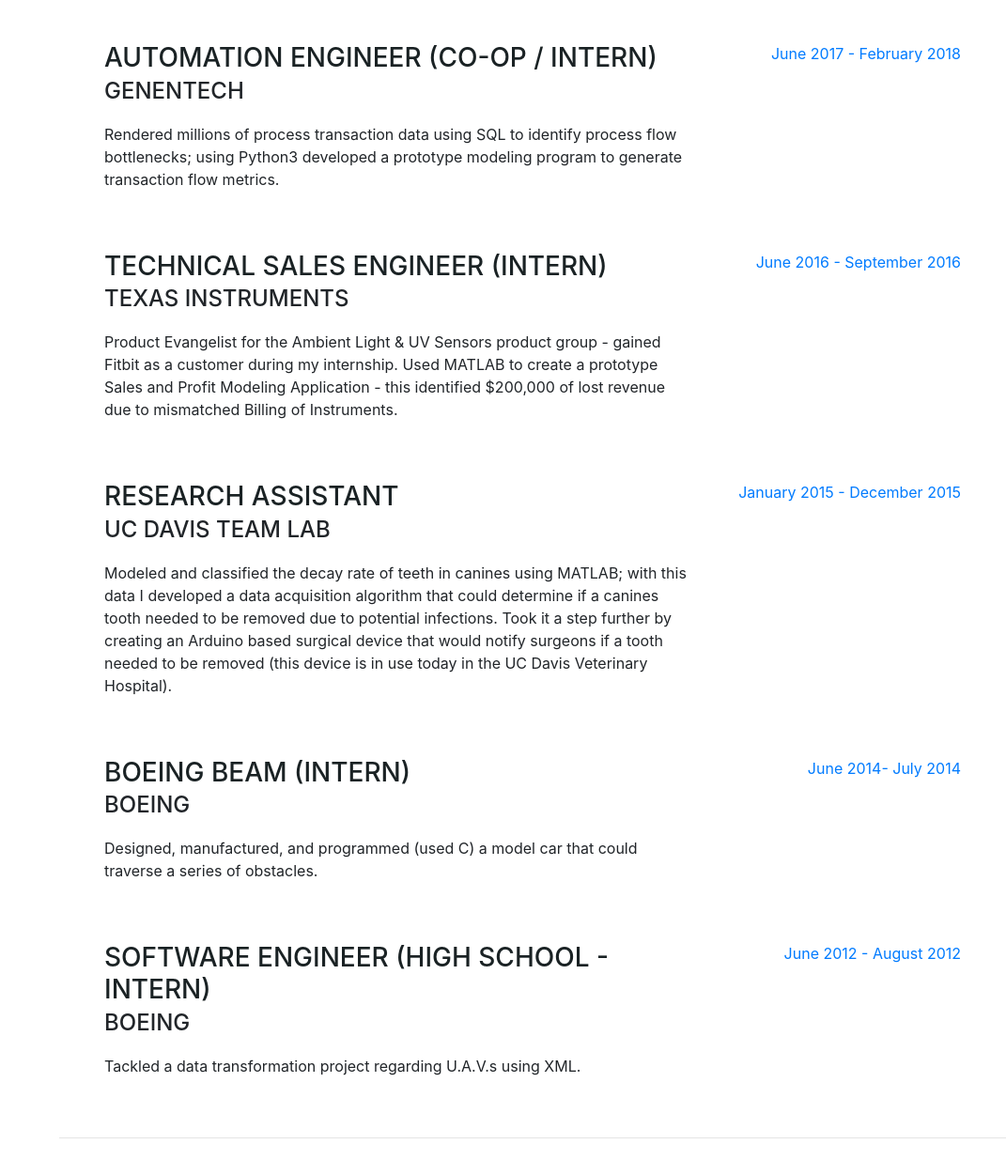
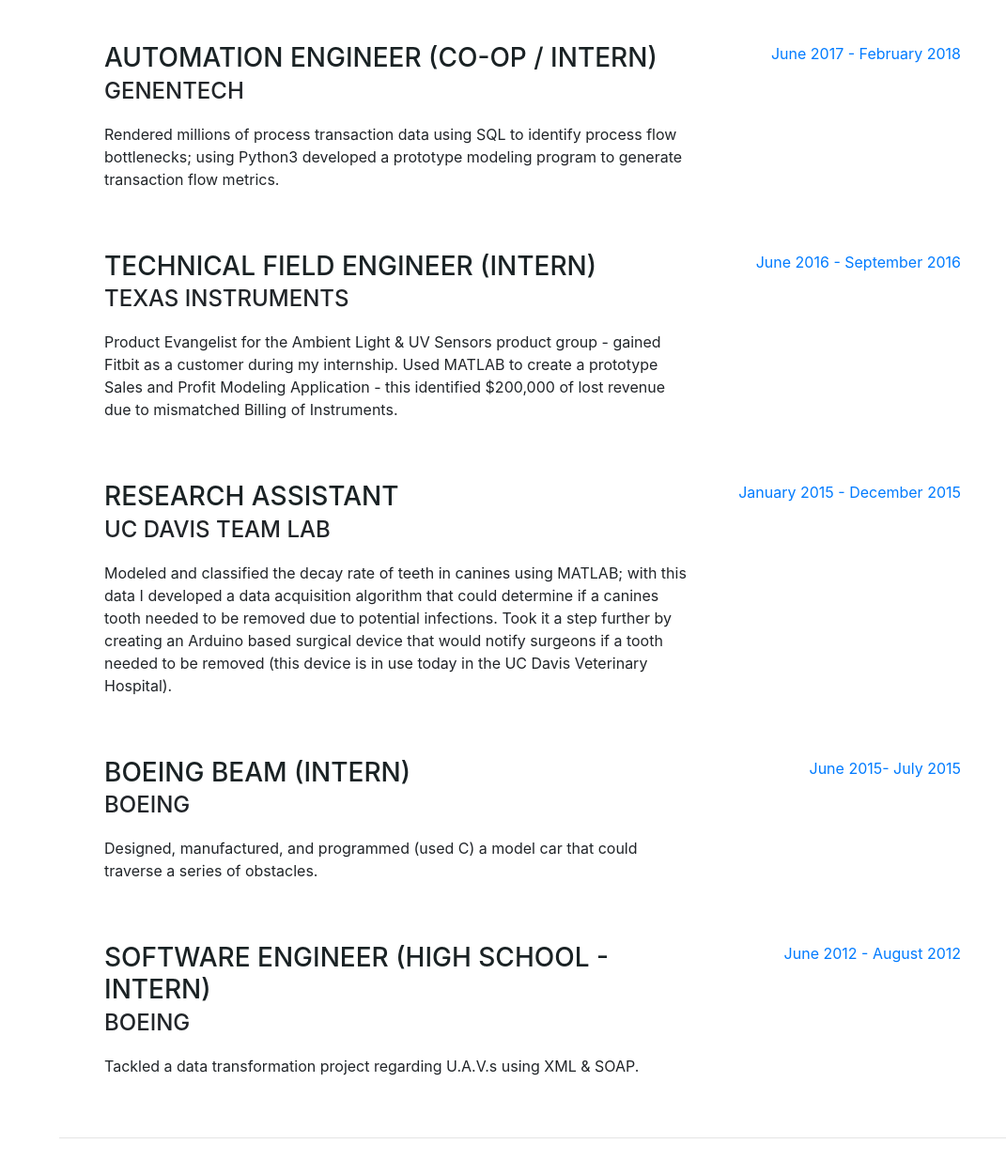
Before and after one commit to johnymah/johnymah.github.io, a website with bundled scripts: page index.html in a window 1280 px wide. Shown: the part 1088-2339 px from the top of the page at 94% size, without its empty margins (209-1280 px from the left). Built offline with nearby package versions, Linux system fonts and the light colour scheme; a web font is replaced by a local one.

Commit message:
Update index.html

```diff
--- a/index.html
+++ b/index.html
@@ -115,7 +115,7 @@
 
         <div class="resume-item d-flex flex-column flex-md-row justify-content-between mb-5">
           <div class="resume-content">
-            <h3 class="mb-0">Technical Sales Engineer (Intern)</h3>
+            <h3 class="mb-0">Technical Field Engineer (Intern)</h3>
             <div class="subheading mb-3">Texas Instruments</div>
             <p>Product Evangelist for the Ambient Light & UV Sensors product group - gained Fitbit as a customer during my internship. Used MATLAB to create a prototype Sales and Profit Modeling Application - this identified $200,000 of lost revenue due to mismatched Billing of Instruments. </p>
           </div>
@@ -142,7 +142,7 @@
             <p>Designed, manufactured, and programmed (used C) a model car that could traverse a series of obstacles. </p>
           </div>
           <div class="resume-date text-md-right">
-            <span class="text-primary">June 2014- July 2014</span>
+            <span class="text-primary">June 2015- July 2015</span>
           </div>
 
         </div>
@@ -151,7 +151,7 @@
           <div class="resume-content">
             <h3 class="mb-0">Software Engineer (High School - Intern) </h3>
             <div class="subheading mb-3">Boeing</div>
-            <p>Tackled a data transformation project regarding U.A.V.s using XML. </p>
+            <p>Tackled a data transformation project regarding U.A.V.s using XML & SOAP. </p>
           </div>
           <div class="resume-date text-md-right">
             <span class="text-primary">June 2012 - August 2012</span>
```
